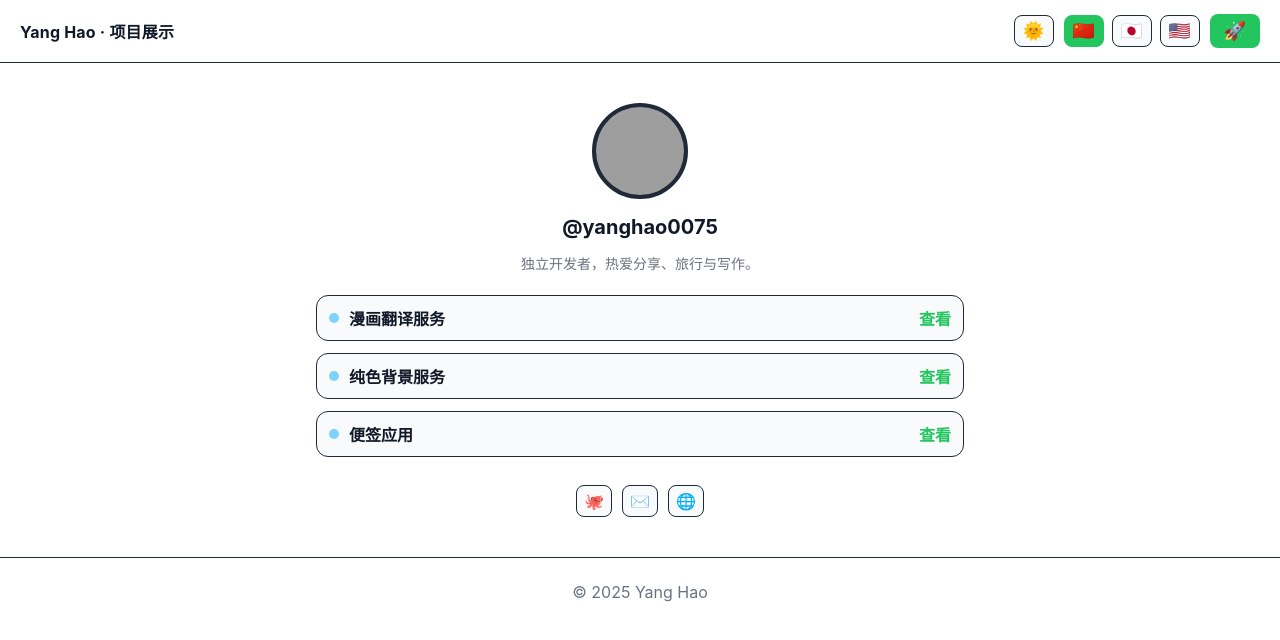
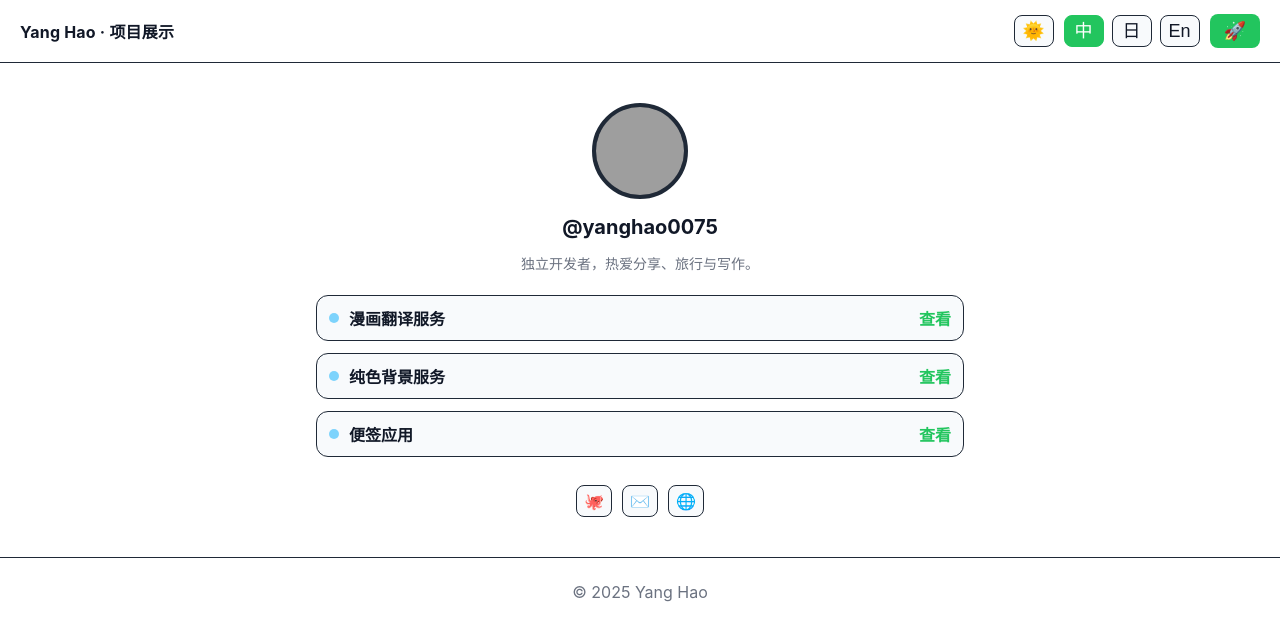
Before and after one commit to yanghao0075/yanghao0075.github.io, a plain HTML site: page index.html in a window 1280 px wide. Drawn offline with Linux system fonts and the light colour scheme; no server answers; grey boxes are pictures that could not be loaded.

Commit message:
style: 将语言切换按钮的国旗图标替换为文字标识

```diff
--- a/index.html
+++ b/index.html
@@ -14,9 +14,9 @@
           <button class="theme-btn" id="theme-btn" type="button" aria-label="切换到深色" title="切换到深色"><span class="icon" aria-hidden="true">🌞</span></button>
         </div>
         <div id="lang-switch" class="lang-switch" role="group" aria-label="语言切换">
-          <button class="lang-btn" data-lang="zh" aria-label="中文" title="中文" type="button"><span class="flag" aria-hidden="true">🇨🇳</span></button>
-          <button class="lang-btn" data-lang="ja" aria-label="日本語" title="日本語" type="button"><span class="flag" aria-hidden="true">🇯🇵</span></button>
-          <button class="lang-btn" data-lang="en" aria-label="English" title="English" type="button"><span class="flag" aria-hidden="true">🇺🇸</span></button>
+          <button class="lang-btn" data-lang="zh" aria-label="中文" title="中文" type="button"><span class="flag" aria-hidden="true">中</span></button>
+          <button class="lang-btn" data-lang="ja" aria-label="日本語" title="日本語" type="button"><span class="flag" aria-hidden="true">日</span></button>
+          <button class="lang-btn" data-lang="en" aria-label="English" title="English" type="button"><span class="flag" aria-hidden="true">En</span></button>
         </div>
         <a id="go-frontend" class="btn btn-icon" href="#" aria-label="进入前端" title="进入前端（需登录）">
           <span class="icon" aria-hidden="true">🚀</span>
```
